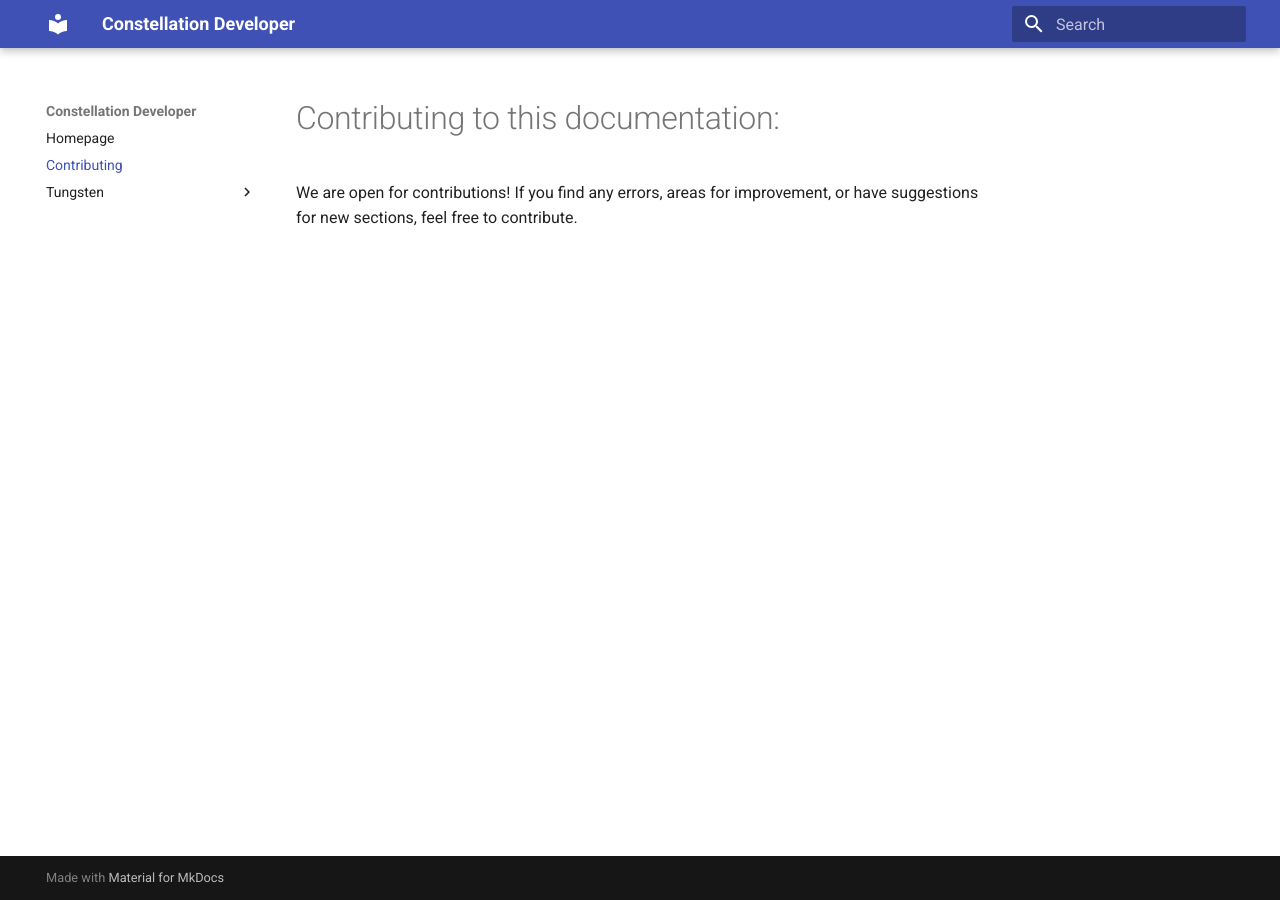
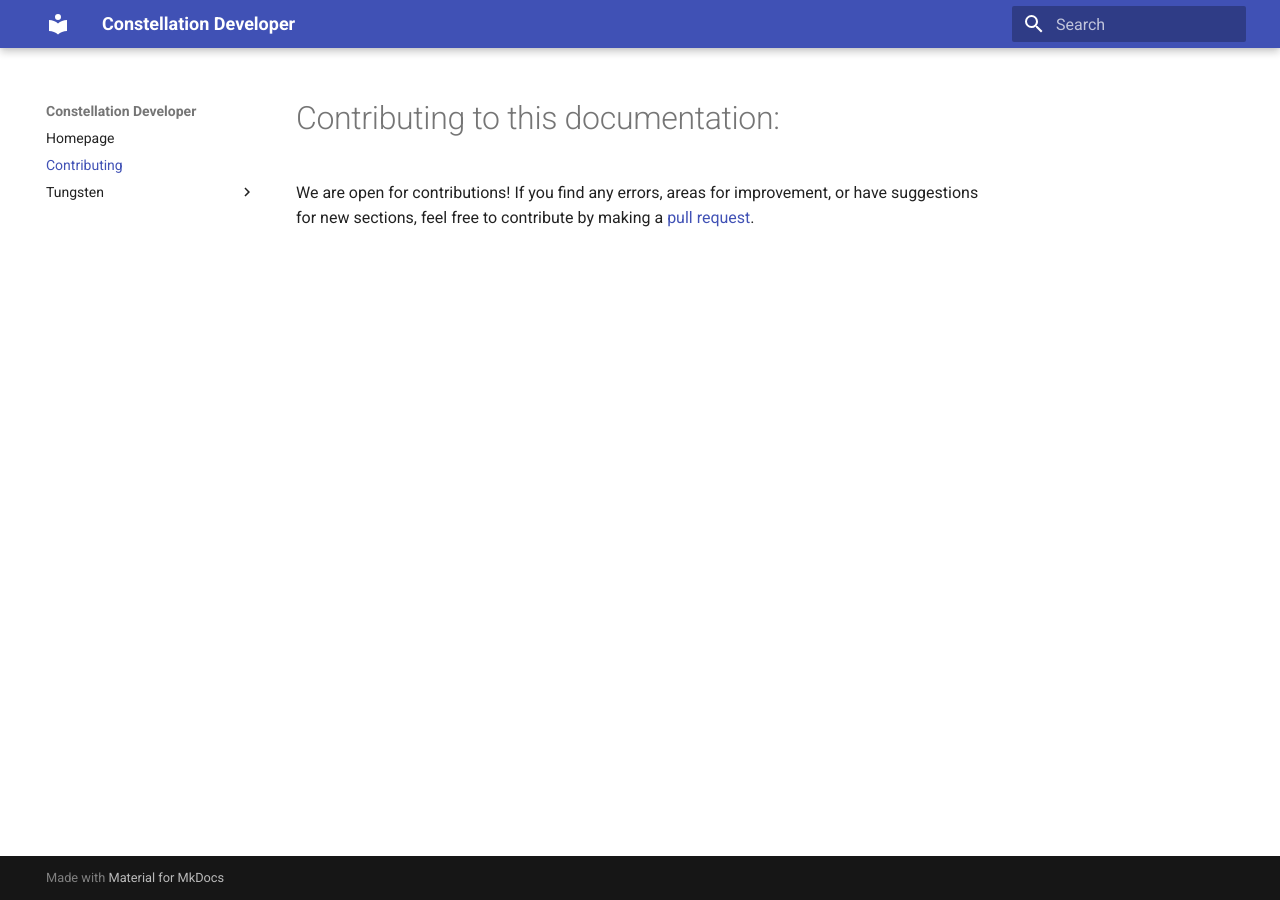
Before and after one commit to kzx1337/constellation-developer-portal, an MkDocs documentation site: the page built from docs/contributing.md, in a window 1280 px wide. Built offline with MkDocs 1.6.1 and Material for MkDocs 9.7.7, drawn with Linux system fonts in a browser that asks for light colours.

Commit message:
contributing page

```diff
--- a/docs/contributing.md
+++ b/docs/contributing.md
@@ -1,3 +1,3 @@
 # Contributing to this documentation:
 
-We are open for contributions! If you find any errors, areas for improvement, or have suggestions for new sections, feel free to contribute.
+We are open for contributions! If you find any errors, areas for improvement, or have suggestions for new sections, feel free to contribute by making a [pull request](https://github.com/kzx1337/constellation-developer-portal).
```
